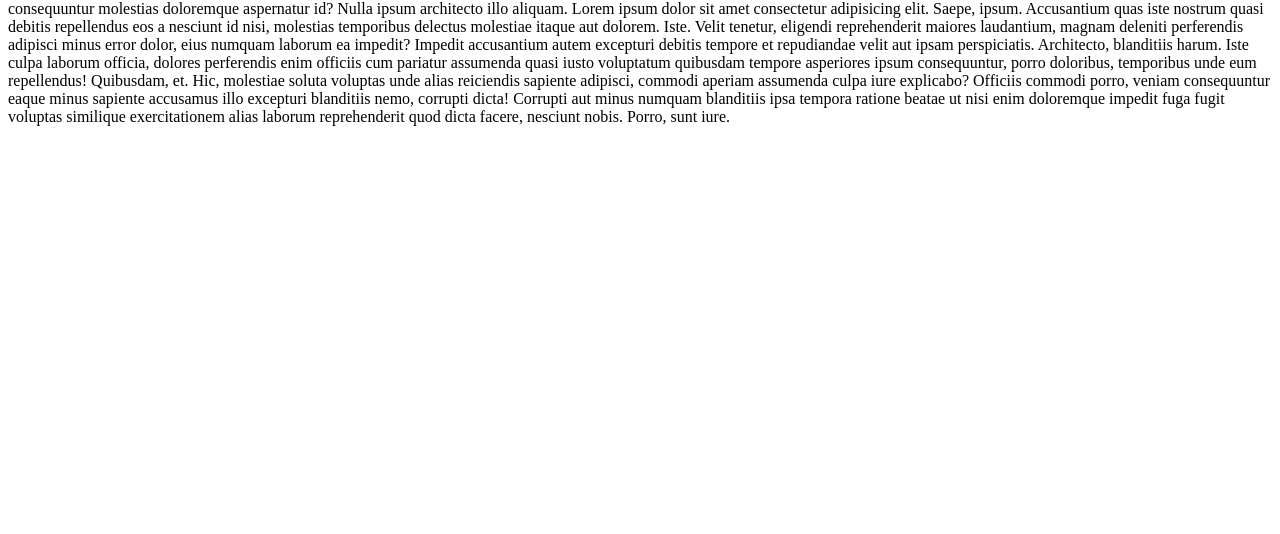
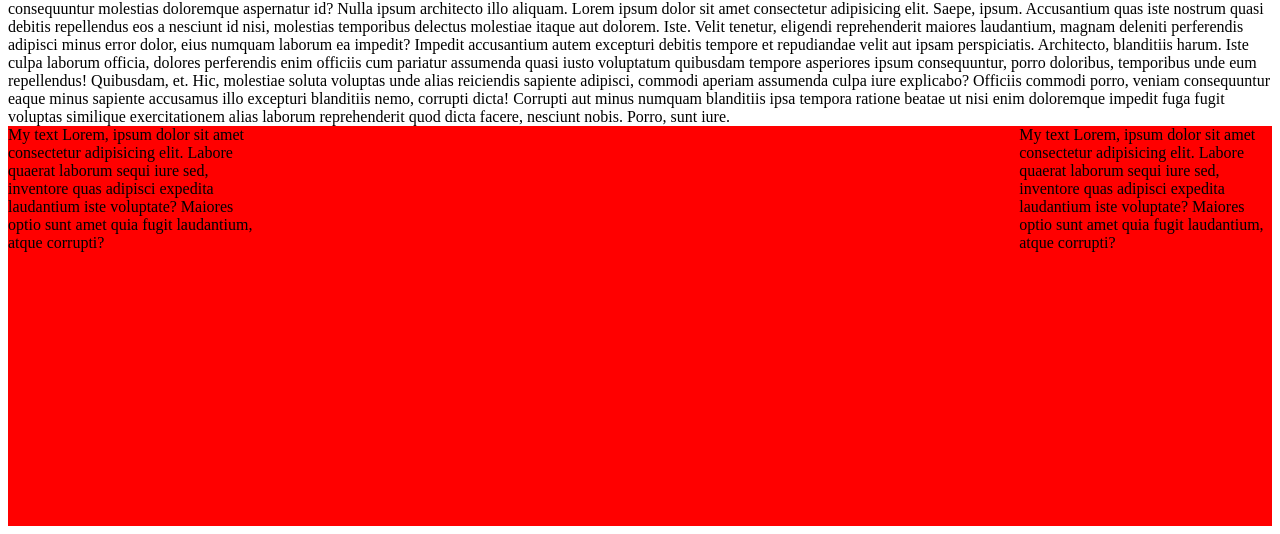
Before and after one commit to AuArgen/lesson1, a plain HTML site: page lesson_02/index.html in a window 1280 px wide. Shown: the part 1198-1732 px from the top of the page. Before the commit the page ends 1332 px from the top, so only its background shows below. Drawn offline with Linux system fonts and the light colour scheme.

Commit message:
float left and right

```diff
--- a/lesson_02/index.html
+++ b/lesson_02/index.html
@@ -200,7 +200,18 @@
         </div>
     </div>
 
+    <div style="background: red; height: 400px;">
 
+
+        <div style="width:20%;float: left;">
+           My text Lorem, ipsum dolor sit amet consectetur adipisicing elit. Labore quaerat laborum sequi iure sed, inventore quas adipisci expedita laudantium iste voluptate? Maiores optio sunt amet quia fugit laudantium, atque corrupti?
+        </div>
+        <div style="width:20%;float: right;">
+            My text Lorem, ipsum dolor sit amet consectetur adipisicing elit. Labore quaerat laborum sequi iure sed, inventore quas adipisci expedita laudantium iste voluptate? Maiores optio sunt amet quia fugit laudantium, atque corrupti?
+         </div>
+
+
+    </div>
 
 </body>
 </html>
```
